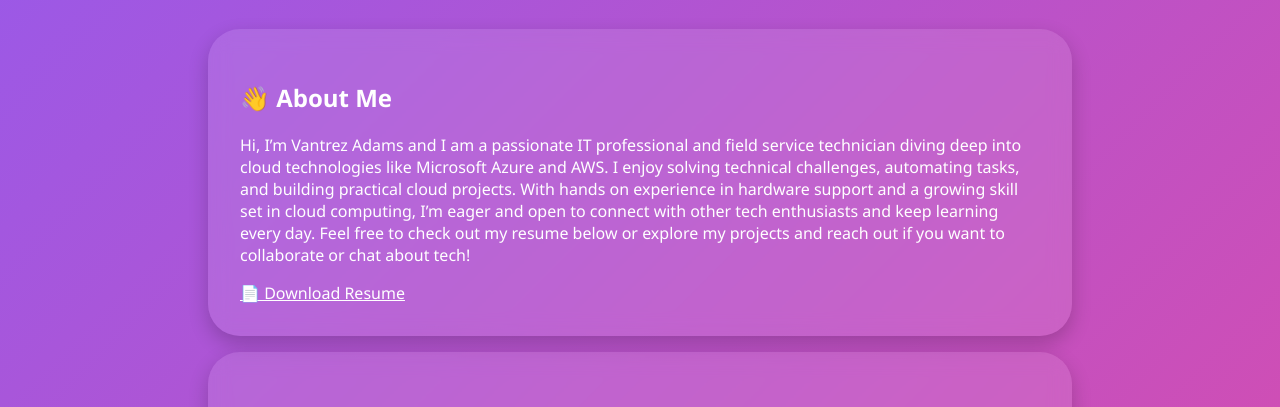
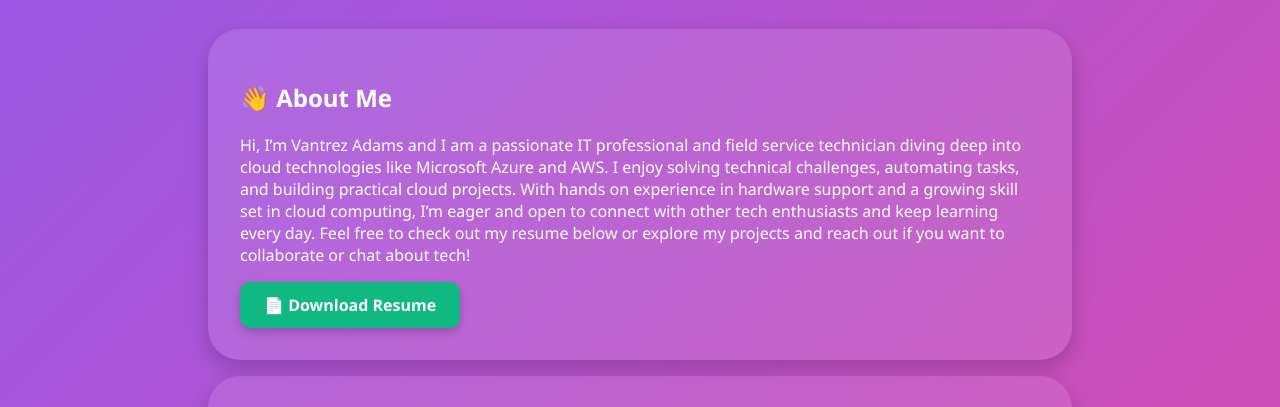
Before and after one commit to vantrezadams/a-quick-portfolio, a plain HTML site: page index.html in a window 1280 px wide. Shown: the part 330-737 px from the top of the page. Drawn offline with nearby package versions, Linux system fonts and the light colour scheme.

Commit message:
Update style.css

```diff
--- a/style.css
+++ b/style.css
@@ -50,3 +50,19 @@ a {
 a:hover {
   color: #facc15;
 }
+
+.download-btn {
+  display: inline-block;
+  padding: 0.75rem 1.5rem;
+  background: #10b981;
+  color: white;
+  font-weight: bold;
+  text-decoration: none;
+  border-radius: 10px;
+  box-shadow: 0 4px 10px rgba(0,0,0,0.2);
+  transition: background 0.3s ease;
+}
+
+.download-btn:hover {
+  background: #059669;
+}
```
